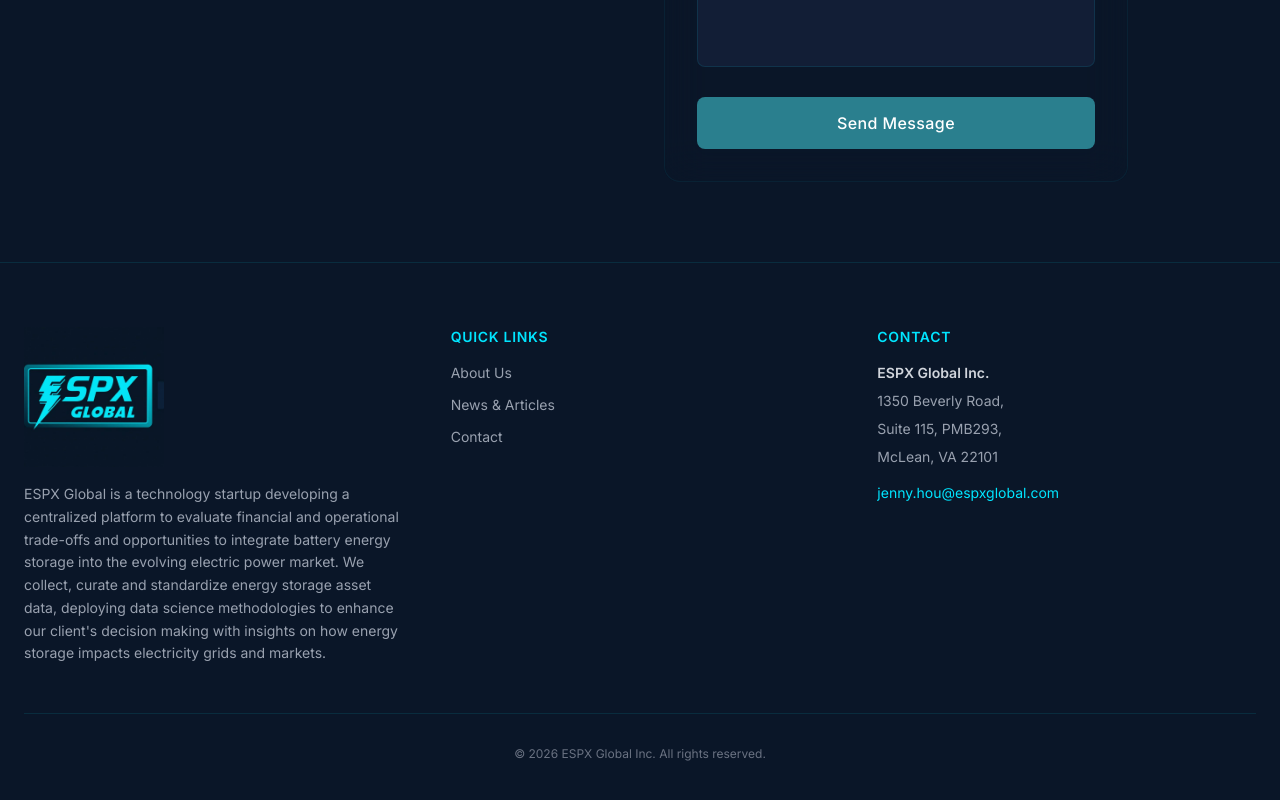
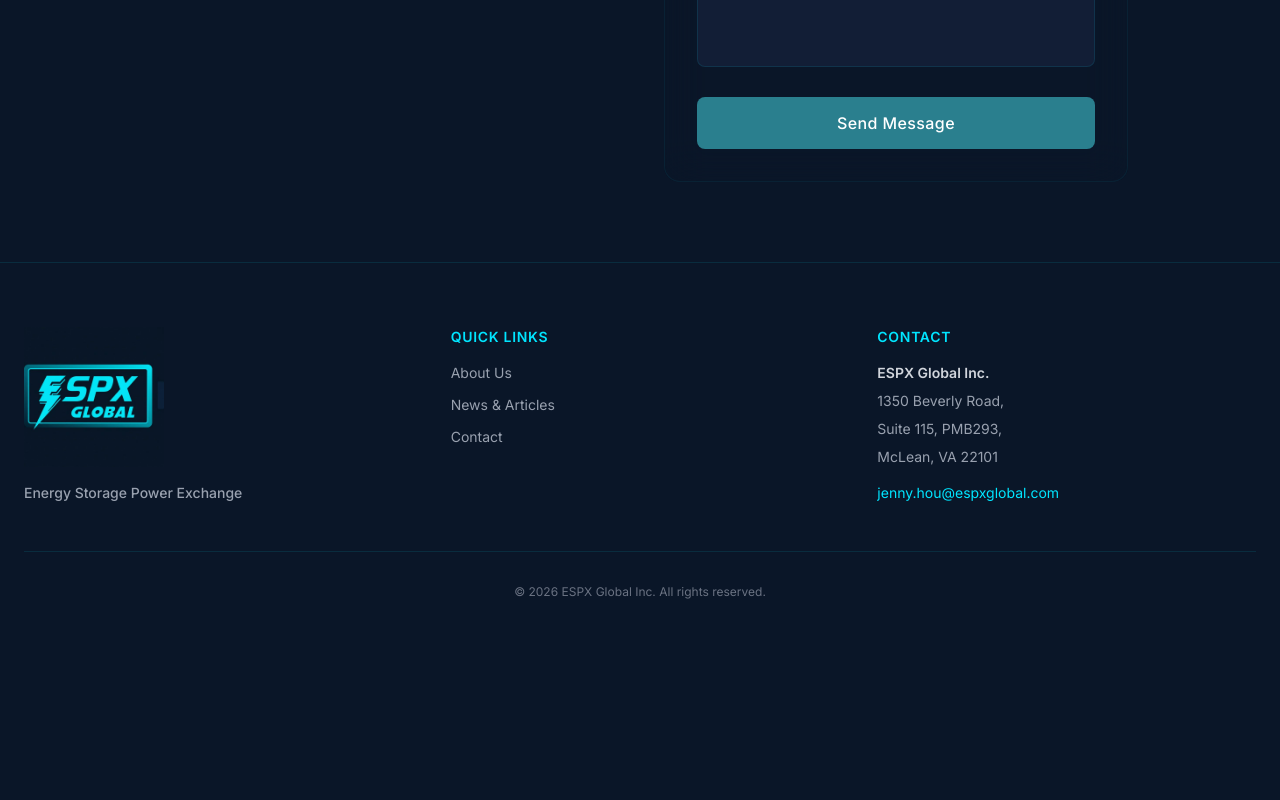
Before and after one commit to rzarkar05/ESPX_website, a Next.js app: page /contact in a window 1280 px wide. Shown: the part 1022-1822 px from the top of the page. After the commit the page ends 1686 px from the top, so only its background shows below. Built offline with nearby package versions, Linux system fonts and the light colour scheme.

Commit message:
Update footer with Energy Storage Power Exchange text

```diff
--- a/src/components/Footer.tsx
+++ b/src/components/Footer.tsx
@@ -14,9 +14,8 @@
               height={63}
               className="mb-4"
             />
-            <p className="text-sm text-gray-400 leading-relaxed">
-              ESPX Global is a technology startup developing a centralized platform to evaluate financial and operational
-              trade-offs and opportunities to integrate battery energy storage into the evolving electric power market. We collect, curate and standardize energy storage asset data, deploying data science methodologies to enhance our client&apos;s decision making with insights on how energy storage impacts electricity grids and markets.
+            <p className="text-sm text-gray-400 font-medium">
+              Energy Storage Power Exchange
             </p>
           </div>
 
```
